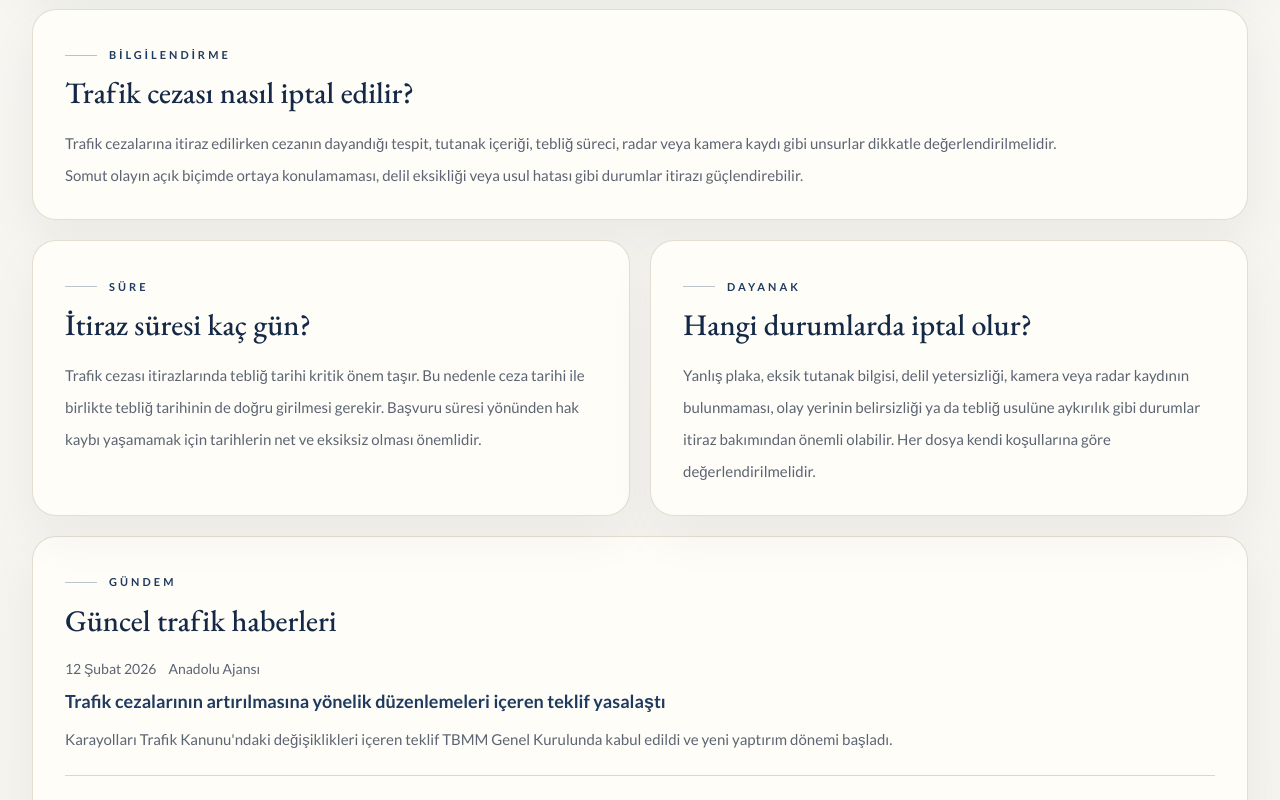
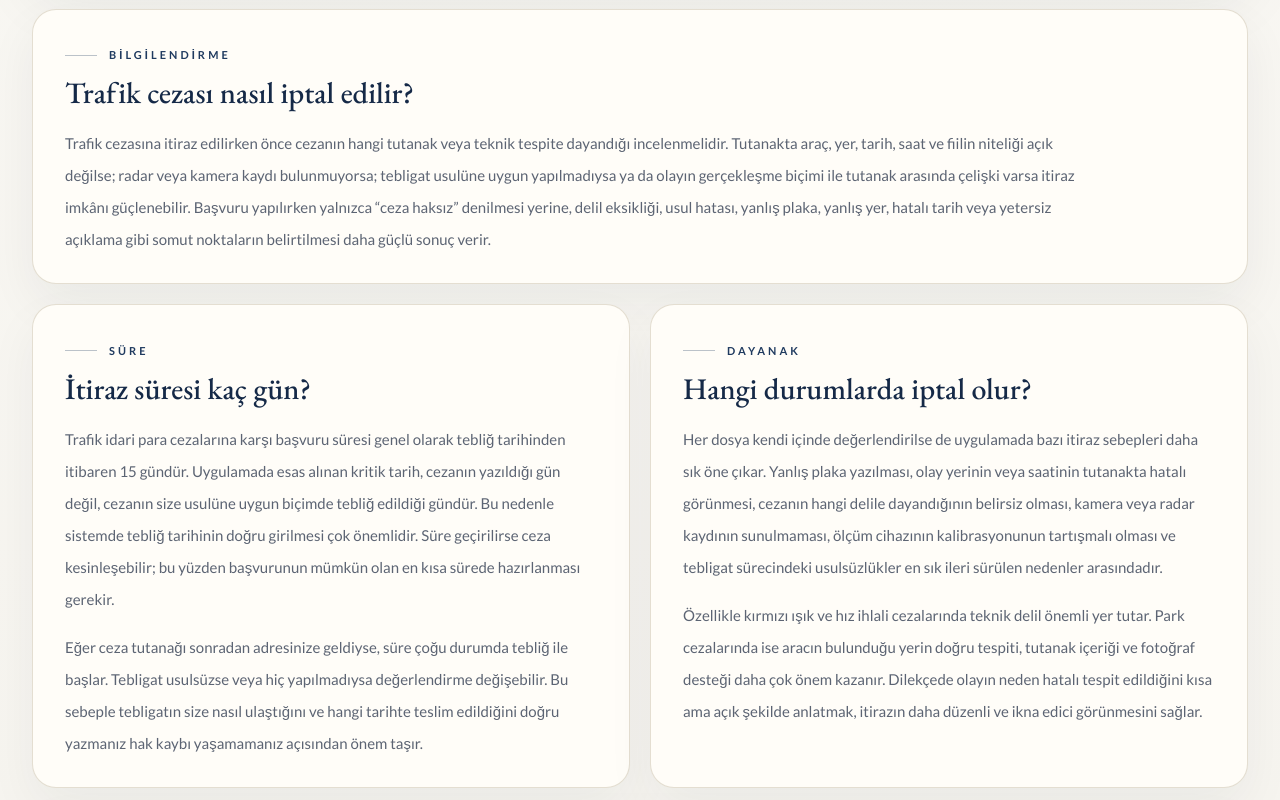
Before and after one commit to ahmetselimden-gif/itirazdilekcesi, a Next.js app: page / in a window 1280 px wide. Shown: the part 1740-2540 px from the top of the page. Built offline with nearby package versions, Linux system fonts and the light colour scheme.

Commit message:
Ana sayfa itiraz sureci ve iptal kosullari detaylandirildi

```diff
--- a/app/page.tsx
+++ b/app/page.tsx
@@ -143,10 +143,14 @@ export default function HomePage() {
               </h2>
             </div>
             <p className="max-w-5xl text-[15px] leading-8 text-muted">
-              Trafik cezalarına itiraz edilirken cezanın dayandığı tespit, tutanak
-              içeriği, tebliğ süreci, radar veya kamera kaydı gibi unsurlar dikkatle
-              değerlendirilmelidir. Somut olayın açık biçimde ortaya konulamaması,
-              delil eksikliği veya usul hatası gibi durumlar itirazı güçlendirebilir.
+              Trafik cezasına itiraz edilirken önce cezanın hangi tutanak veya teknik
+              tespite dayandığı incelenmelidir. Tutanakta araç, yer, tarih, saat ve
+              fiilin niteliği açık değilse; radar veya kamera kaydı bulunmuyorsa;
+              tebligat usulüne uygun yapılmadıysa ya da olayın gerçekleşme biçimi ile
+              tutanak arasında çelişki varsa itiraz imkânı güçlenebilir. Başvuru
+              yapılırken yalnızca “ceza haksız” denilmesi yerine, delil eksikliği, usul
+              hatası, yanlış plaka, yanlış yer, hatalı tarih veya yetersiz açıklama gibi
+              somut noktaların belirtilmesi daha güçlü sonuç verir.
             </p>
           </div>
 
@@ -160,10 +164,18 @@ export default function HomePage() {
                 İtiraz süresi kaç gün?
               </h2>
               <p className="mt-4 text-[15px] leading-8 text-muted">
-                Trafik cezası itirazlarında tebliğ tarihi kritik önem taşır. Bu nedenle
-                ceza tarihi ile birlikte tebliğ tarihinin de doğru girilmesi gerekir.
-                Başvuru süresi yönünden hak kaybı yaşamamak için tarihlerin net ve
-                eksiksiz olması önemlidir.
+                Trafik idari para cezalarına karşı başvuru süresi genel olarak tebliğ
+                tarihinden itibaren 15 gündür. Uygulamada esas alınan kritik tarih, cezanın
+                yazıldığı gün değil, cezanın size usulüne uygun biçimde tebliğ edildiği
+                gündür. Bu nedenle sistemde tebliğ tarihinin doğru girilmesi çok önemlidir.
+                Süre geçirilirse ceza kesinleşebilir; bu yüzden başvurunun mümkün olan en
+                kısa sürede hazırlanması gerekir.
+              </p>
+              <p className="mt-4 text-[15px] leading-8 text-muted">
+                Eğer ceza tutanağı sonradan adresinize geldiyse, süre çoğu durumda tebliğ
+                ile başlar. Tebligat usulsüzse veya hiç yapılmadıysa değerlendirme değişebilir.
+                Bu sebeple tebligatın size nasıl ulaştığını ve hangi tarihte teslim edildiğini
+                doğru yazmanız hak kaybı yaşamamanız açısından önem taşır.
               </p>
             </div>
 
@@ -176,10 +188,18 @@ export default function HomePage() {
                 Hangi durumlarda iptal olur?
               </h2>
               <p className="mt-4 text-[15px] leading-8 text-muted">
-                Yanlış plaka, eksik tutanak bilgisi, delil yetersizliği, kamera veya
-                radar kaydının bulunmaması, olay yerinin belirsizliği ya da tebliğ
-                usulüne aykırılık gibi durumlar itiraz bakımından önemli olabilir. Her
-                dosya kendi koşullarına göre değerlendirilmelidir.
+                Her dosya kendi içinde değerlendirilse de uygulamada bazı itiraz sebepleri
+                daha sık öne çıkar. Yanlış plaka yazılması, olay yerinin veya saatinin tutanakta
+                hatalı görünmesi, cezanın hangi delile dayandığının belirsiz olması, kamera veya
+                radar kaydının sunulmaması, ölçüm cihazının kalibrasyonunun tartışmalı olması ve
+                tebligat sürecindeki usulsüzlükler en sık ileri sürülen nedenler arasındadır.
+              </p>
+              <p className="mt-4 text-[15px] leading-8 text-muted">
+                Özellikle kırmızı ışık ve hız ihlali cezalarında teknik delil önemli yer tutar.
+                Park cezalarında ise aracın bulunduğu yerin doğru tespiti, tutanak içeriği ve
+                fotoğraf desteği daha çok önem kazanır. Dilekçede olayın neden hatalı tespit
+                edildiğini kısa ama açık şekilde anlatmak, itirazın daha düzenli ve ikna edici
+                görünmesini sağlar.
               </p>
             </div>
           </div>
```
